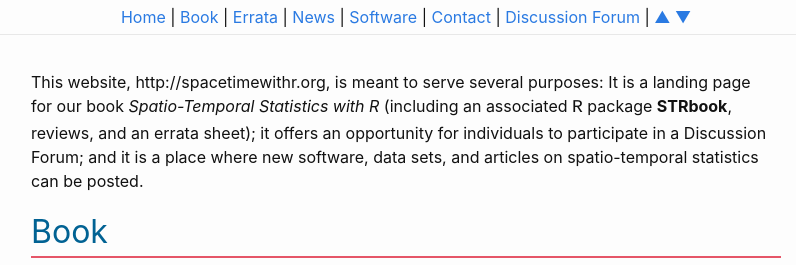
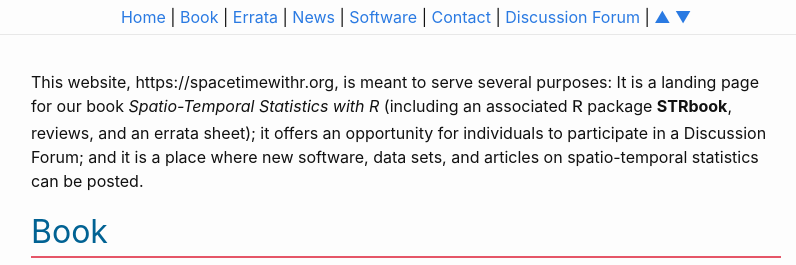
Before and after one commit to andrewzm/STRbook, a Jekyll site: the page built from docs/index.md, in a window 1280 px wide and 900 px high. Shown: the top 265 px of the window, without its empty margins (239-1035 px from the left). Built offline with Jekyll 4.4.1, drawn with Linux system fonts in a browser that asks for light colours.

Commit message:
Updated book website.

```diff
--- a/docs/_layouts/home.html
+++ b/docs/_layouts/home.html
@@ -2,7 +2,7 @@
 layout: default
 ---
 
-<p>This website, http://spacetimewithr.org, is meant to serve several purposes: It is a landing page for our book <i>Spatio-Temporal Statistics with R</i> (including an associated <span style="font-family: Courier; font-size: large;">R</span> package <b>STRbook</b>, reviews, and an errata sheet); it offers an opportunity for individuals to participate in a Discussion Forum; and it is a place where new software, data sets, and articles on spatio-temporal statistics can be posted.</p>
+<p>This website, https://spacetimewithr.org, is meant to serve several purposes: It is a landing page for our book <i>Spatio-Temporal Statistics with R</i> (including an associated <span style="font-family: Courier; font-size: large;">R</span> package <b>STRbook</b>, reviews, and an errata sheet); it offers an opportunity for individuals to participate in a Discussion Forum; and it is a place where new software, data sets, and articles on spatio-temporal statistics can be posted.</p>
 
 {%- include book.html -%}
 
```
